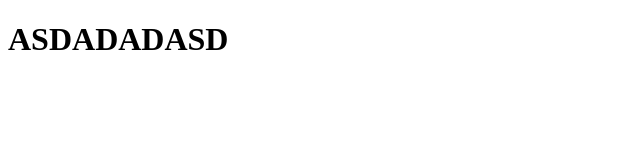
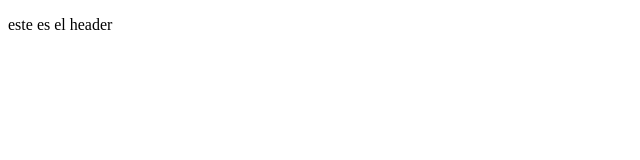
Before and after one commit to SantiagoMerlo1337/abs-ingenieria-landing, a plain HTML site: page index.html in a window 1280 px wide. Shown: the whole page, without its empty margins (0-640 px from the left). Drawn offline with Linux system fonts and the light colour scheme.

Commit message:
Update index.html

```diff
--- a/index.html
+++ b/index.html
@@ -7,6 +7,8 @@
     <title>ABS Ingenieria</title>
 </head>
 <body>
-    <h1>ASDADADASD</h1>
+    <header>
+        <p>este es el header</p>
+    </header>
 </body>
 </html>
```
